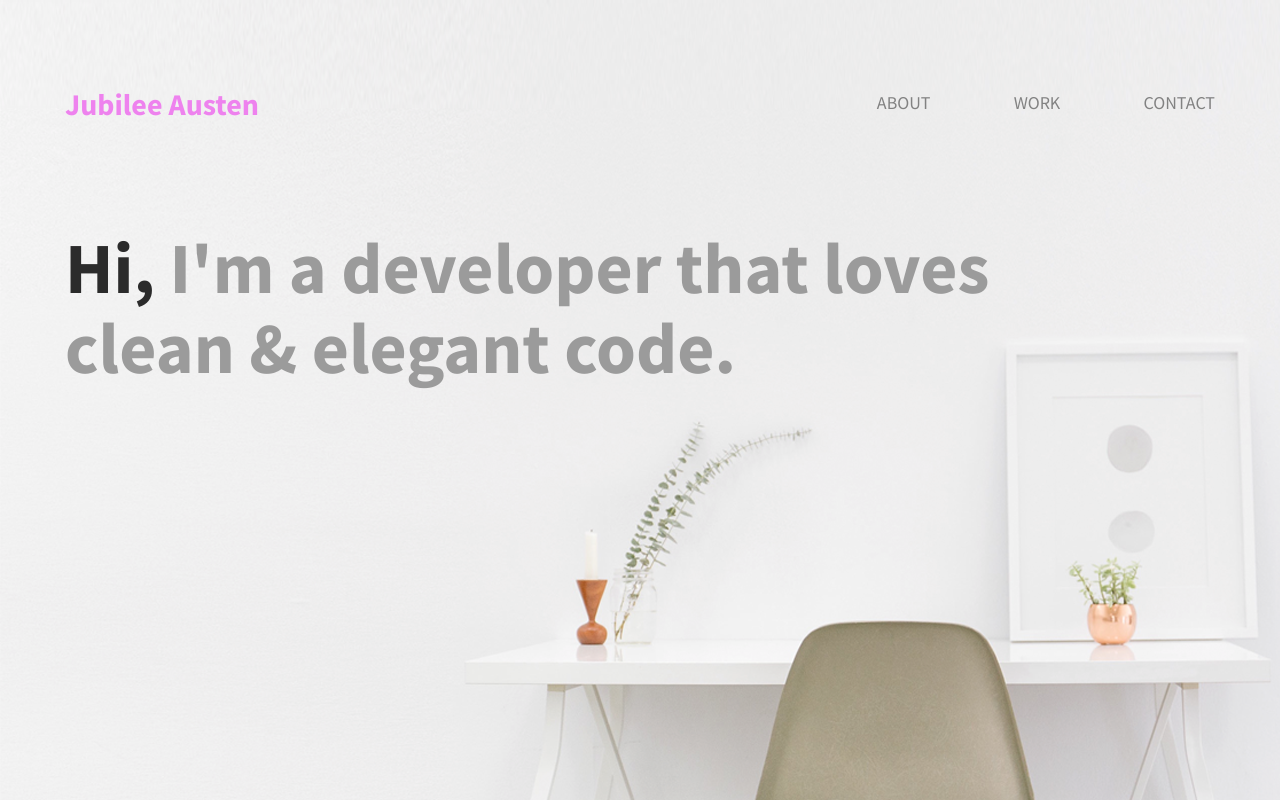
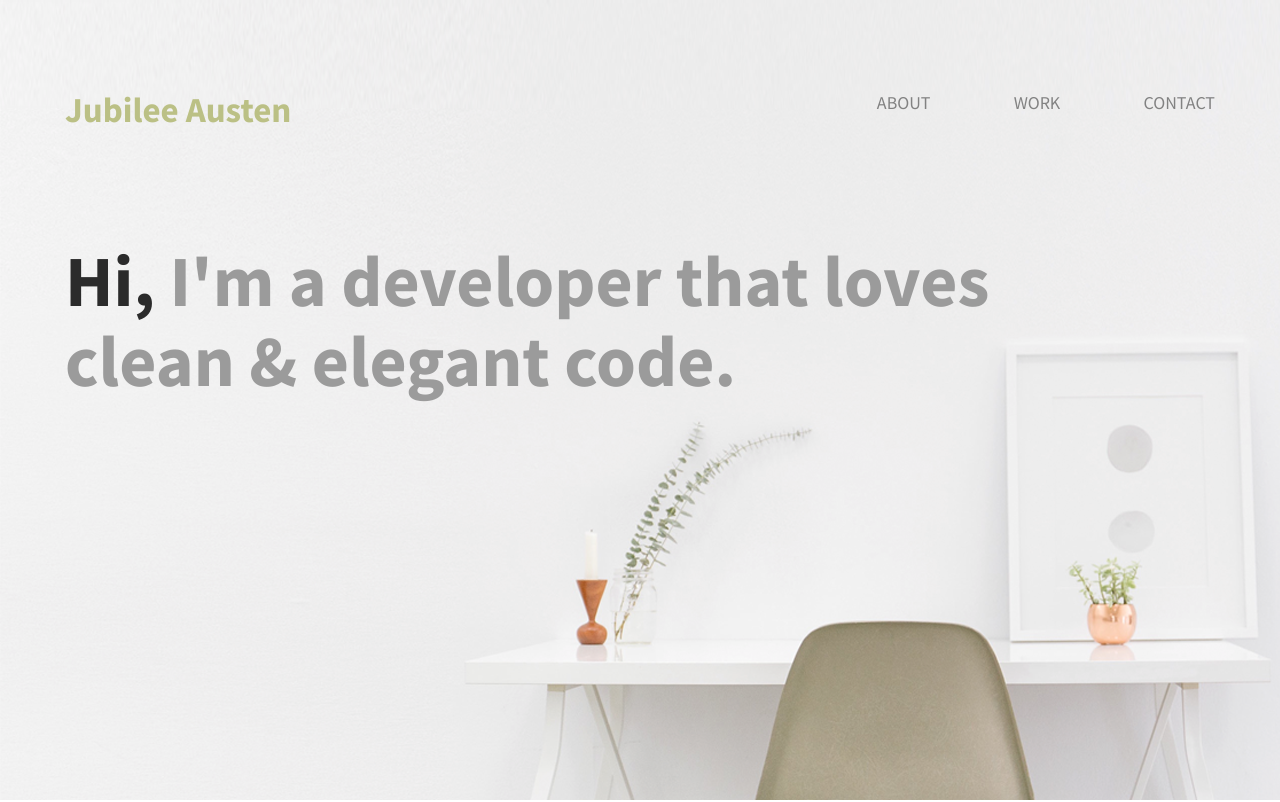
Before and after one commit to secmitchel42/101-website-project, a plain HTML site: page index.html in a window 1280 px wide. Shown: the top 802 px of the page. Drawn offline with Linux system fonts and the light colour scheme.

Commit message:
updated font and size

```diff
--- a/css/main.css
+++ b/css/main.css
@@ -31,9 +31,9 @@ header {
 }
 header h1 {
     padding: 65px 0 65px 25px;
-    /*font-family: 'lora' serif;*/
-    font-size: 30px;
-    color: violet;
+    font-family: 'lora' serif;
+    font-size: 35px;
+    color: #bbc085;
 }
 nav {
     float: right;
```
